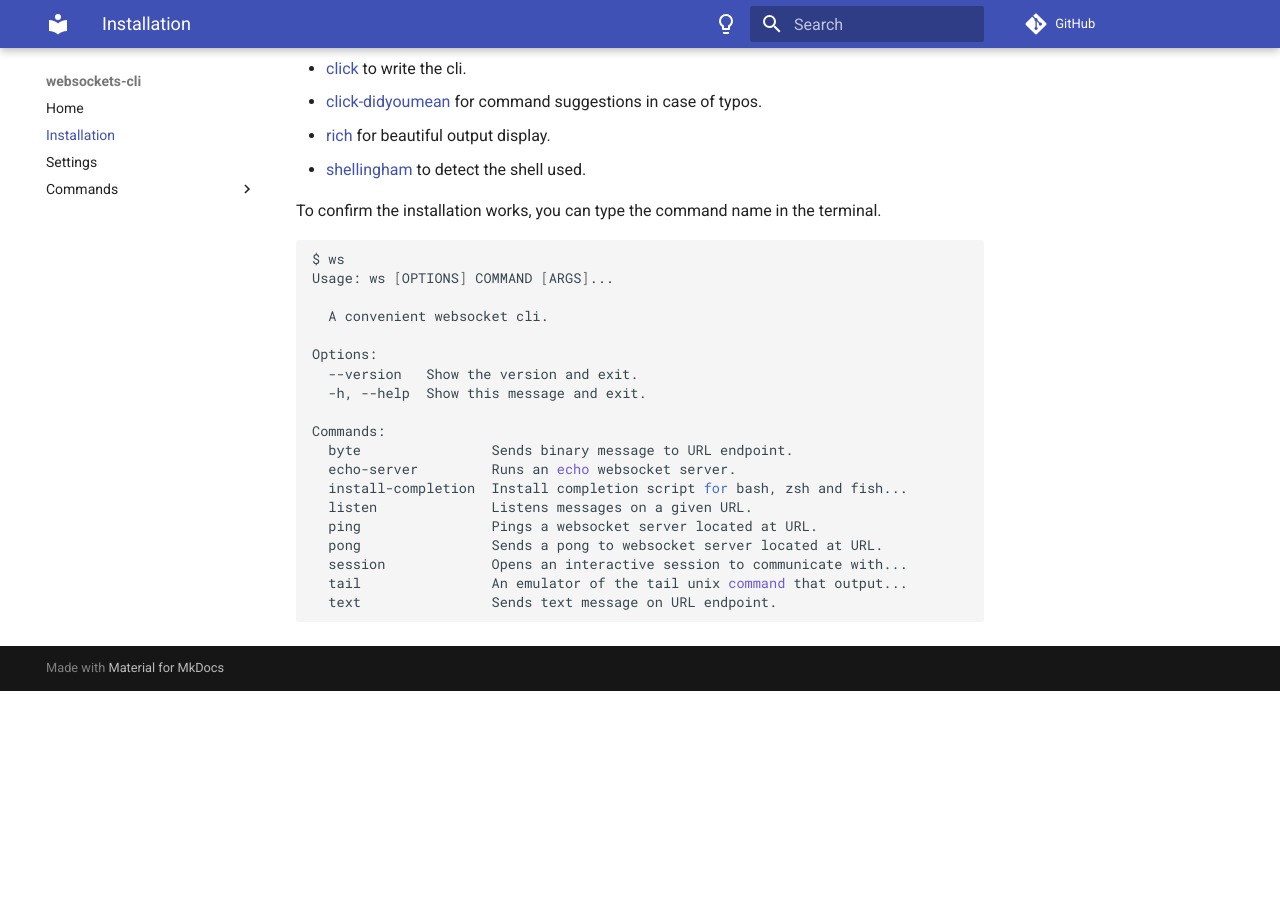
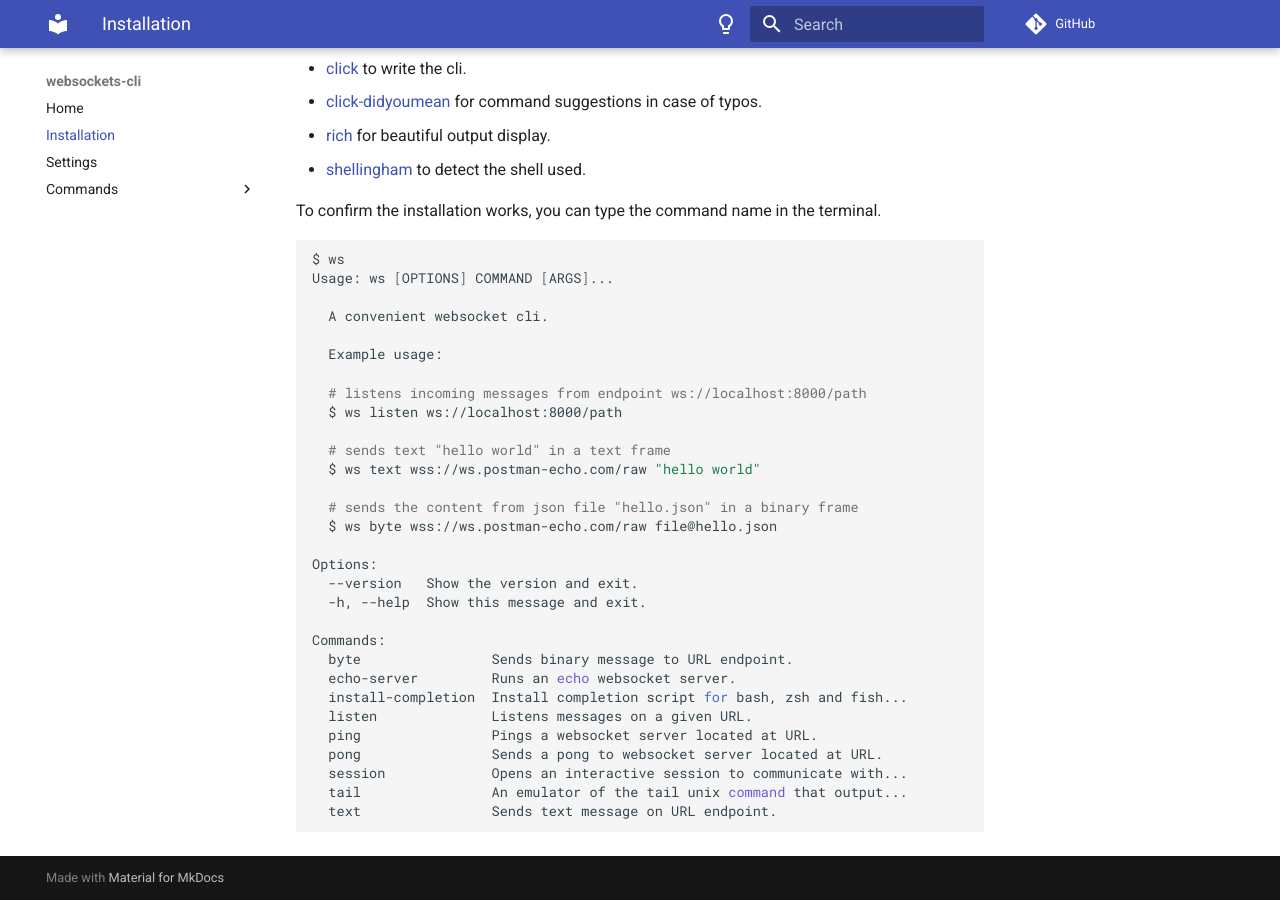
Before and after one commit to lewoudar/ws, an MkDocs documentation site: the page built from docs/installation.md, in a window 1280 px wide and 900 px high, scrolled down 514 px. Built offline with MkDocs 1.6.1 and Material for MkDocs 9.7.7, drawn with Linux system fonts in a browser that asks for light colours; comment, search, counter and statistics services are not loaded; before the commit the page ends 1205 px from its top, so only the background shows below that.

Commit message:
docs: added examples in the main cli entrypoint
When a user types "ws" in the terminal, he will now see three example with "listen", "text" and "byte" commands

commands/listen.py: Added documentation to command line option "json"

```diff
--- a/docs/installation.md
+++ b/docs/installation.md
@@ -35,6 +35,17 @@ Usage: ws [OPTIONS] COMMAND [ARGS]...
 
   A convenient websocket cli.
 
+  Example usage:
+
+  # listens incoming messages from endpoint ws://localhost:8000/path
+  $ ws listen ws://localhost:8000/path
+
+  # sends text "hello world" in a text frame
+  $ ws text wss://ws.postman-echo.com/raw "hello world"
+
+  # sends the content from json file "hello.json" in a binary frame
+  $ ws byte wss://ws.postman-echo.com/raw file@hello.json
+
 Options:
   --version   Show the version and exit.
   -h, --help  Show this message and exit.
```
Also changed, not shown: README.md (+11 -1 lines), docs/commands/listen_and_tail.md (+1 -1 lines), 2 other files.
